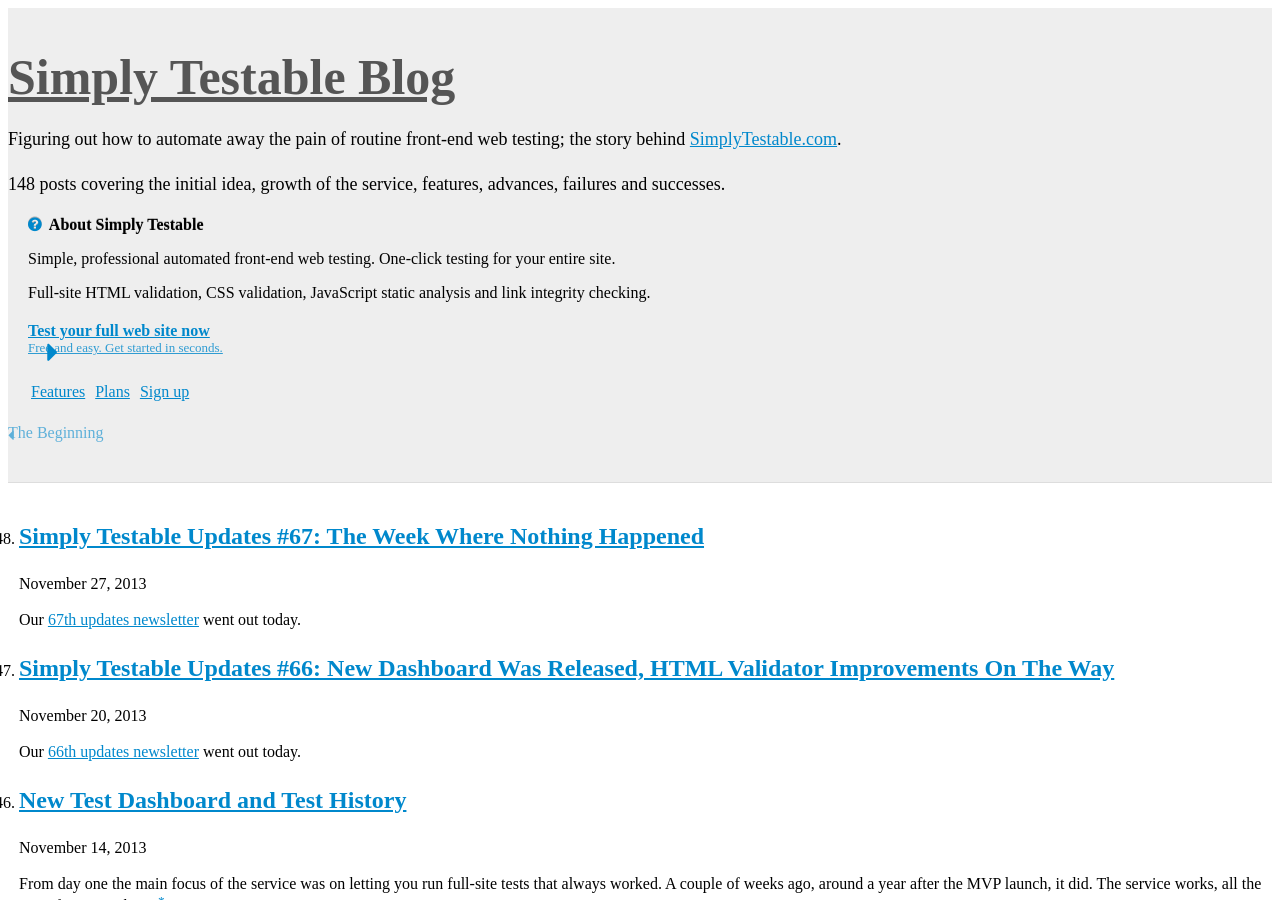
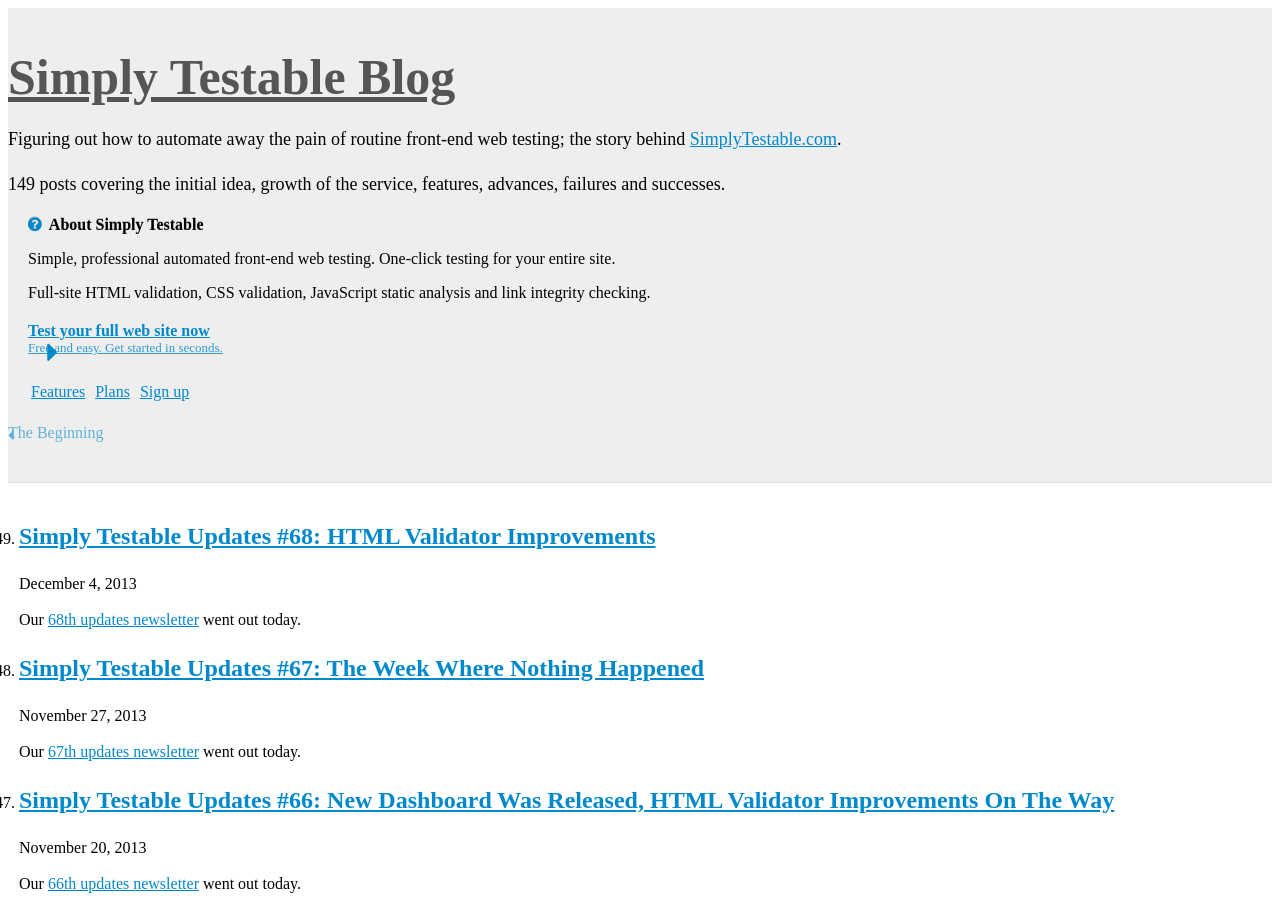
Before and after one commit to webignition/blog.simplytestable.com, a Jekyll site: the page built from archive/index.html, in a window 1280 px wide and 900 px high. Built offline with Jekyll 4.4.1, drawn with Linux system fonts in a browser that asks for light colours; nearby versions of some CDN libraries; comment, search, counter and statistics services are not loaded; a style sheet for code colours, icons or effects is not loaded; some of the changed text lies outside the part shown.

Commit message:
68th newsletter notification

```diff
--- a/archive/index.html
+++ b/archive/index.html
@@ -6,6 +6,28 @@ is_archive: true
 <ol class="archive">
 
 
+    <li value="149">
+        <h2><a href="/simply-testable-updates-68/">Simply Testable Updates #68: HTML Validator Improvements </a></h2>
+        <p class="post-date">December  4, 2013</p>
+
+
+
+
+
+
+
+
+
+    <p>
+        Our <a href="http://us5.campaign-archive1.com/?u=ac75e33d993d2b502e333ddd0&amp;id=d8553a100e">68th updates newsletter</a> went out today.
+    </p>
+
+
+
+
+    </li>
+
+
     <li value="148">
         <h2><a href="/simply-testable-updates-67/">Simply Testable Updates #67: The Week Where Nothing Happened </a></h2>
         <p class="post-date">November 27, 2013</p>
```
Also changed, not shown: _posts/2013-12-04-simply-testable-updates-68.html (added, +15 -0 lines), sitemap.xml (+7 -3 lines).
